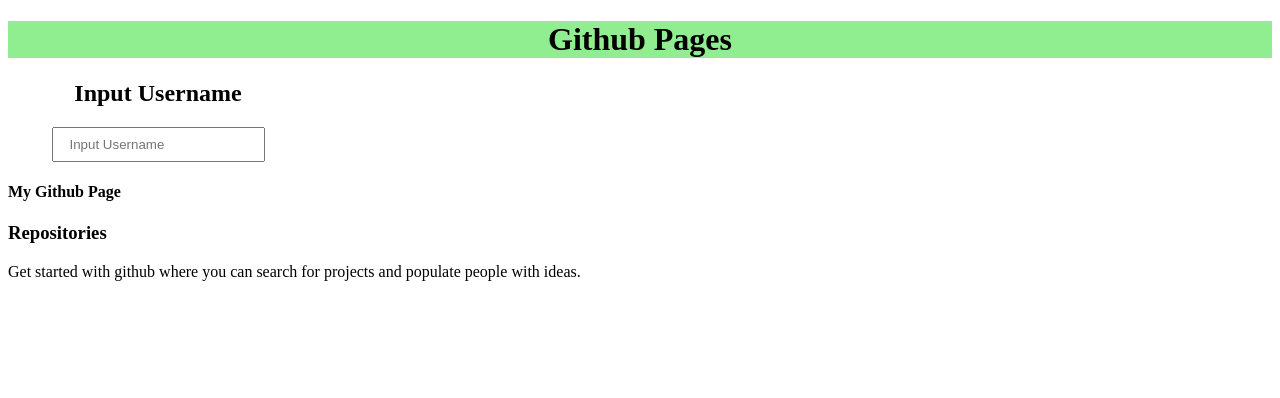
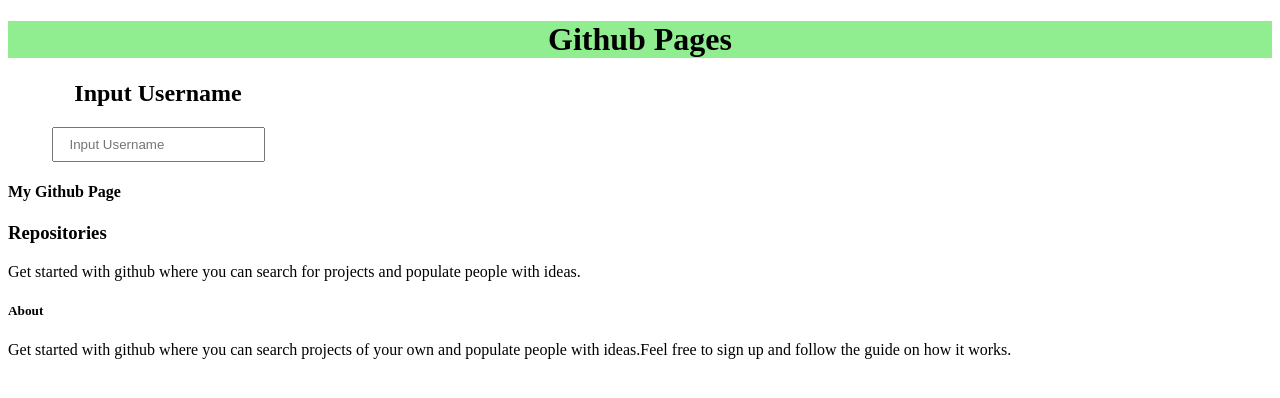
Before and after one commit to judyrop/githubapp-ip, an Angular app in the folder GithubWeb/: page /about in a window 1280 px wide. Before the commit this address led to /. Shown: the top 398 px of the page. Built offline with nearby package versions, Linux system fonts and the light colour scheme.

Commit message:
added functionalities in the component

```diff
--- a/GithubWeb/src/app/about/about.component.html
+++ b/GithubWeb/src/app/about/about.component.html
@@ -1 +1,2 @@
-<p>about works!</p>
+<h5>About</h5>
+<p>Get started with github where you can search projects of your own and populate people with ideas.Feel free to sign up and follow the guide on how it works.</p>
--- a/GithubWeb/src/app/app-routing.module.ts
+++ b/GithubWeb/src/app/app-routing.module.ts
@@ -1,7 +1,12 @@
 import { NgModule } from '@angular/core';
 import { RouterModule, Routes } from '@angular/router';
+import { GithubComponent } from './github/github.component';
+import { AboutComponent } from './about/about.component';
 
-const routes: Routes = [];
+const routes: Routes = [
+  { path: 'github', component: GithubComponent},
+  { path: 'about', component: AboutComponent},
+];
 
 @NgModule({
   imports: [RouterModule.forRoot(routes)],
--- a/GithubWeb/src/app/app.component.html
+++ b/GithubWeb/src/app/app.component.html
@@ -1 +1,2 @@
 <app-github></app-github>
+<router-outlet></router-outlet>
```
